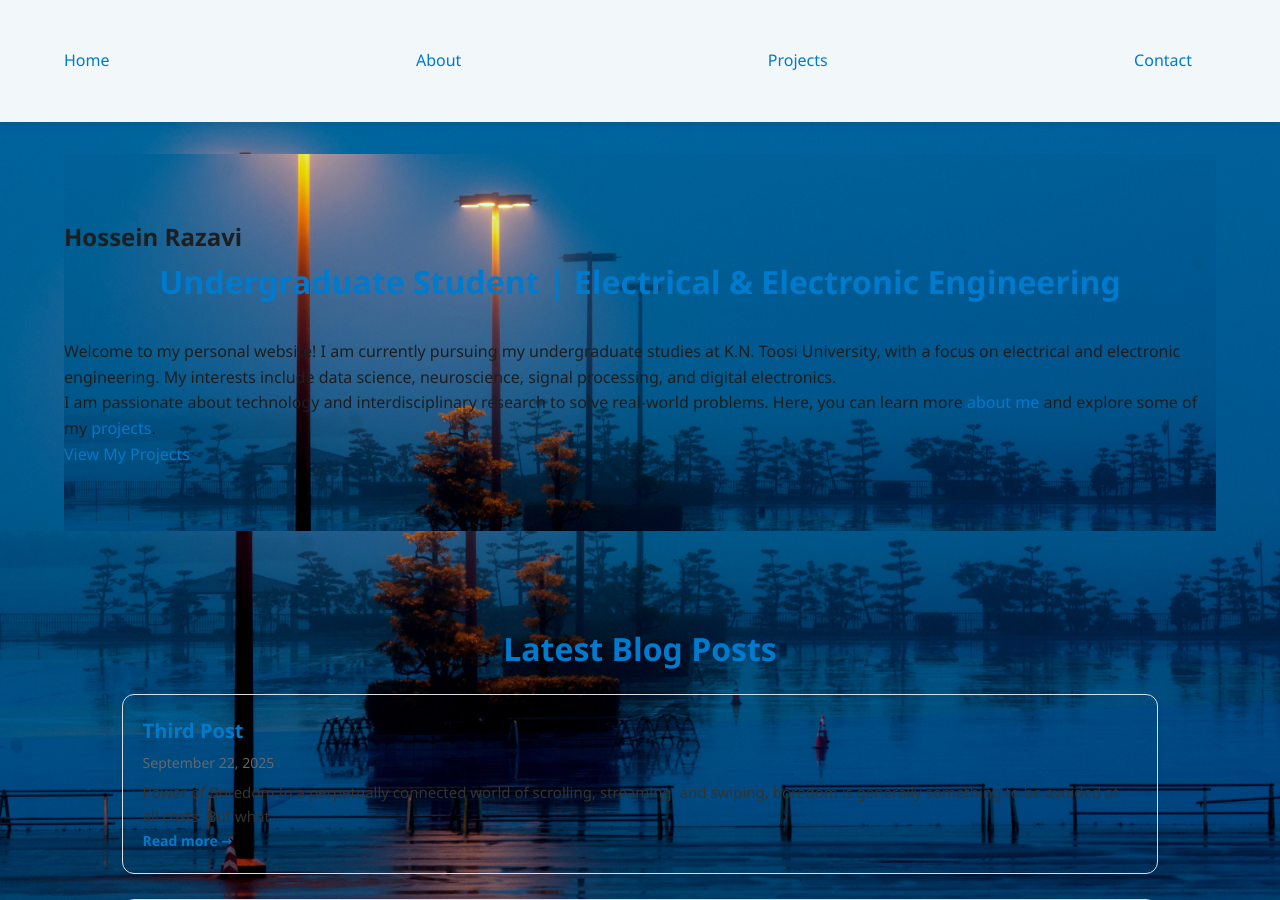
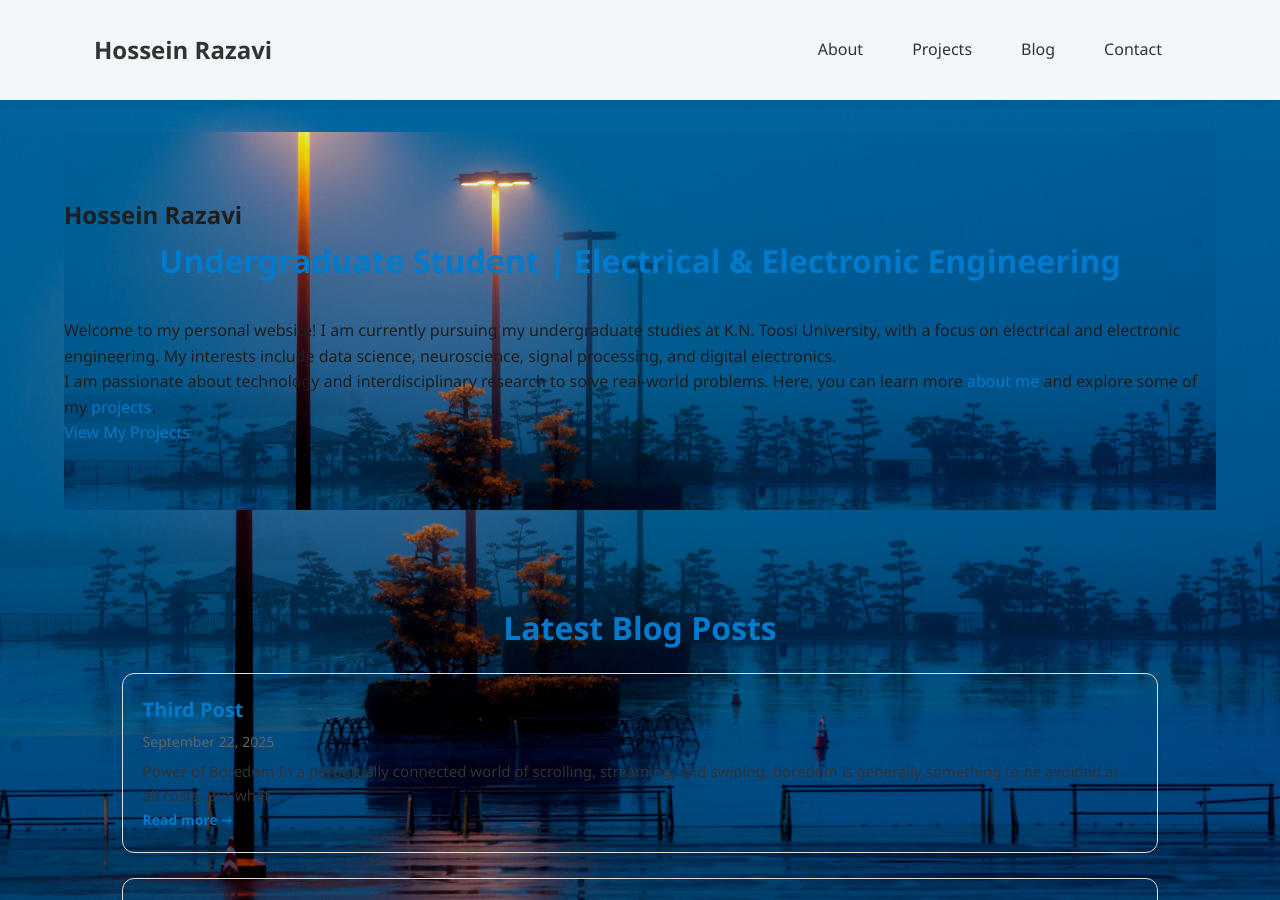
Before and after one commit to UncleRazavi/UncleRazavi.github.io, a Jekyll site: the page built from index.html, in a window 1280 px wide and 900 px high. Built offline with Jekyll 4.4.1, drawn with Linux system fonts in a browser that asks for light colours.

Commit message:
Update default.html

```diff
--- a/_layouts/default.html
+++ b/_layouts/default.html
@@ -8,22 +8,27 @@
     <script defer src="{{ "/assets/js/main.js" | relative_url }}"></script>
 </head>
 <body>
-    <!-- Header / Navigation -->
     <header>
-        <nav class="container">
-            <a href="{{ "/" | relative_url }}">Home</a>
-            <a href="{{ "/about.html" | relative_url }}">About</a>
-            <a href="{{ "/projects.html" | relative_url }}">Projects</a>
-            <a href="{{ "/contact.html" | relative_url }}">Contact</a>
-            <button id="dark-mode-toggle" style="margin-left:auto;">🌙</button>
-        </nav>
+        <div class="container" style="display: flex; justify-content: space-between; align-items: center; padding: 15px 30px;">
+            <!-- Logo / Name -->
+            <a href="{{ "/" | relative_url }}" style="font-size: 1.5rem; font-weight: bold; text-decoration: none; color: #333;">
+                Hossein Razavi
+            </a>
+            <!-- Navigation -->
+            <nav>
+                <ul style="display: flex; list-style: none; margin: 0; padding: 0; gap: 25px;">
+                    <li><a href="{{ "/about.html" | relative_url }}" style="text-decoration: none; color: #333; font-weight: 500;">About</a></li>
+                    <li><a href="{{ "/projects.html" | relative_url }}" style="text-decoration: none; color: #333; font-weight: 500;">Projects</a></li>
+                    <li><a href="{{ "/blog.html" | relative_url }}" style="text-decoration: none; color: #333; font-weight: 500;">Blog</a></li>
+                    <li><a href="{{ "/contact.html" | relative_url }}" style="text-decoration: none; color: #333; font-weight: 500;">Contact</a></li>
+                </ul>
+            </nav>
+        </div>
     </header>
-
     <!-- Main Content -->
     <main class="container">
         {{ content }}
     </main>
-
     <!-- Footer -->
     <footer>
         <p>2025 Hossein Razavi.</p>
```
